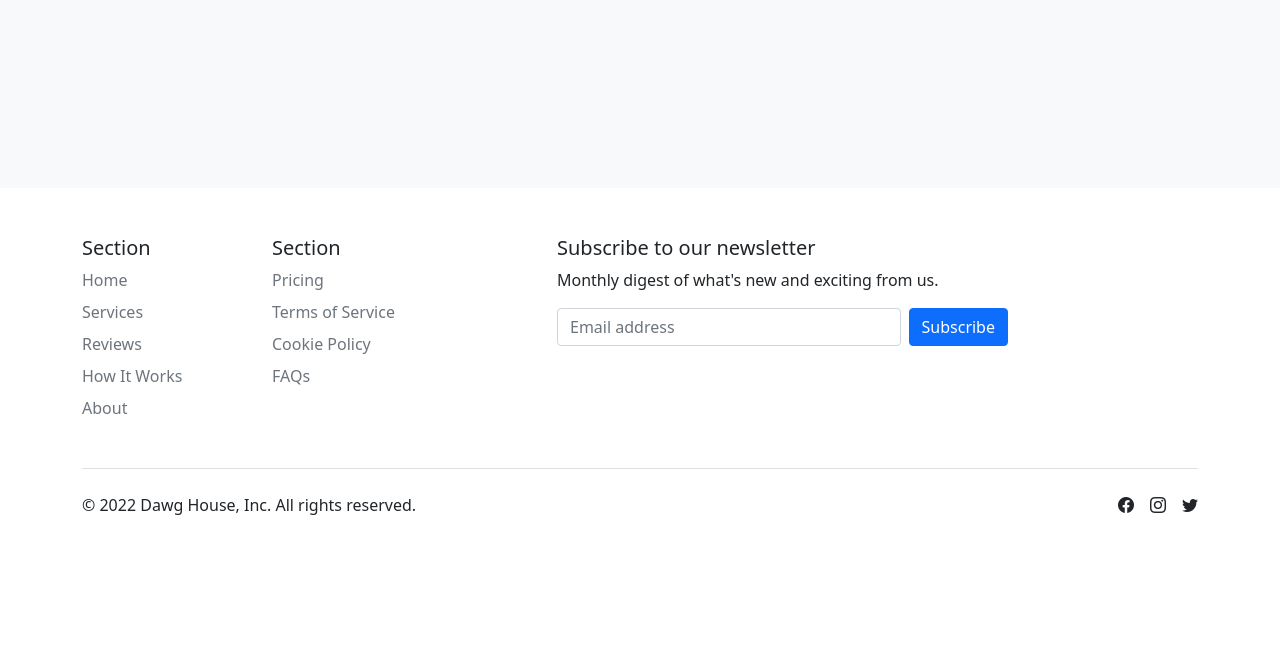
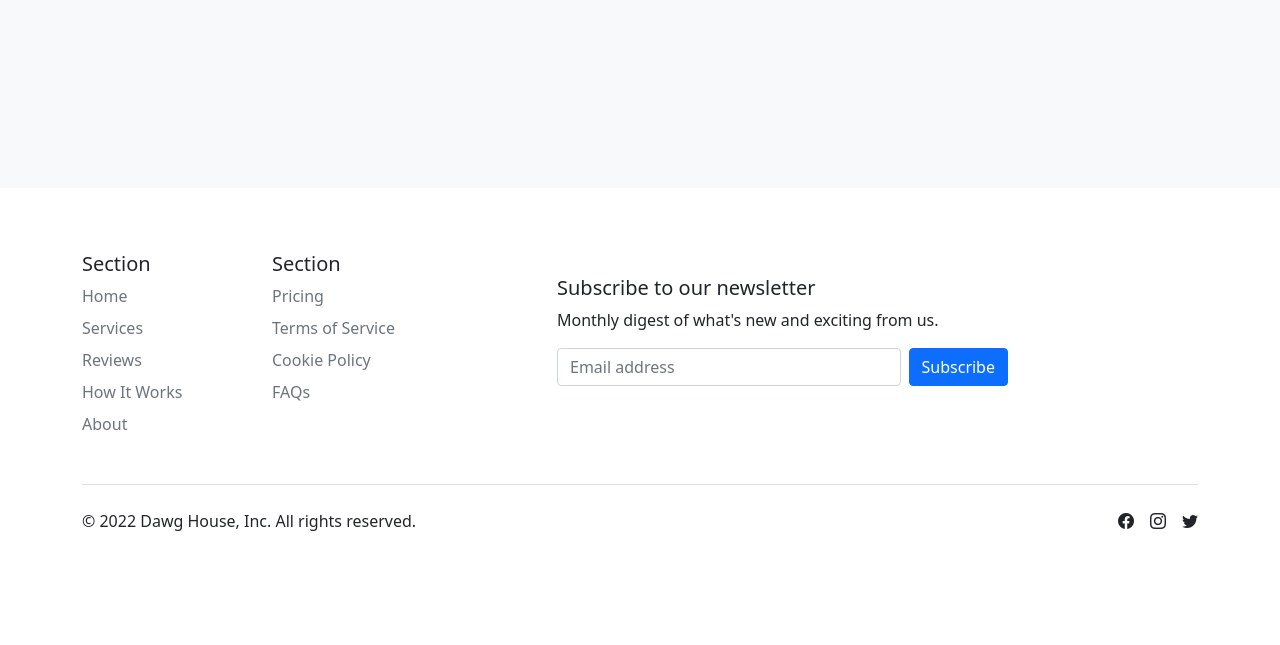
Before and after one commit to Colm1711/dawg_house, a Django app: page / in a window 1280 px wide. Shown: the part 3100-3745 px from the top of the page. Before the commit the page ends 3615 px from the top, so only its background shows below. Run offline with Django 3.2, Linux system fonts and the light colour scheme; some libraries are stand-ins or nearby versions.

Commit message:
add padding top and center items footer

```diff
--- a/templates/base.html
+++ b/templates/base.html
@@ -107,7 +107,7 @@
     {% block content %}
     {% endblock %}
 
-    <div class="container">
+<div class="container pt-3">
         <footer class="py-5">
           <div class="row">
             <div class="col-6 col-md-2 mb-3">
@@ -132,7 +132,7 @@
             </div>
 
 
-            <div class="col-md-5 offset-md-1 mb-3 text-center text-md-start">
+            <div class="col-md-5 offset-md-1 mb-3 text-center text-md-start pt-4">
               <form>
                 <h5>Subscribe to our newsletter</h5>
                 <p>Monthly digest of what's new and exciting from us.</p>
@@ -145,16 +145,16 @@
             </div>
           </div>
 
-          <div class="d-flex flex-column flex-sm-row justify-content-between py-4 my-4 border-top">
+          <div class="d-flex flex-column flex-sm-row justify-content-between py-4 my-4 border-top text-center">
             <p>&copy; 2022 Dawg House, Inc. All rights reserved.</p>
-            <ul class="list-unstyled d-flex">
+            <ul class="list-unstyled d-flex justify-content-center">
               <li class="ms-3"><a class="link-dark" href="#"><i class="bi bi-facebook"></i></a></li>
               <li class="ms-3"><a class="link-dark" href="#"><i class="bi bi-instagram"></i></a></li>
               <li class="ms-3"><a class="link-dark" href="#"><i class="bi bi-twitter"></i></a></li>
             </ul>
           </div>
         </footer>
-      </div>
+</div>
     <!--Javascript for post page load-->
     {% block postloadjs %}
     {% endblock %}
```
